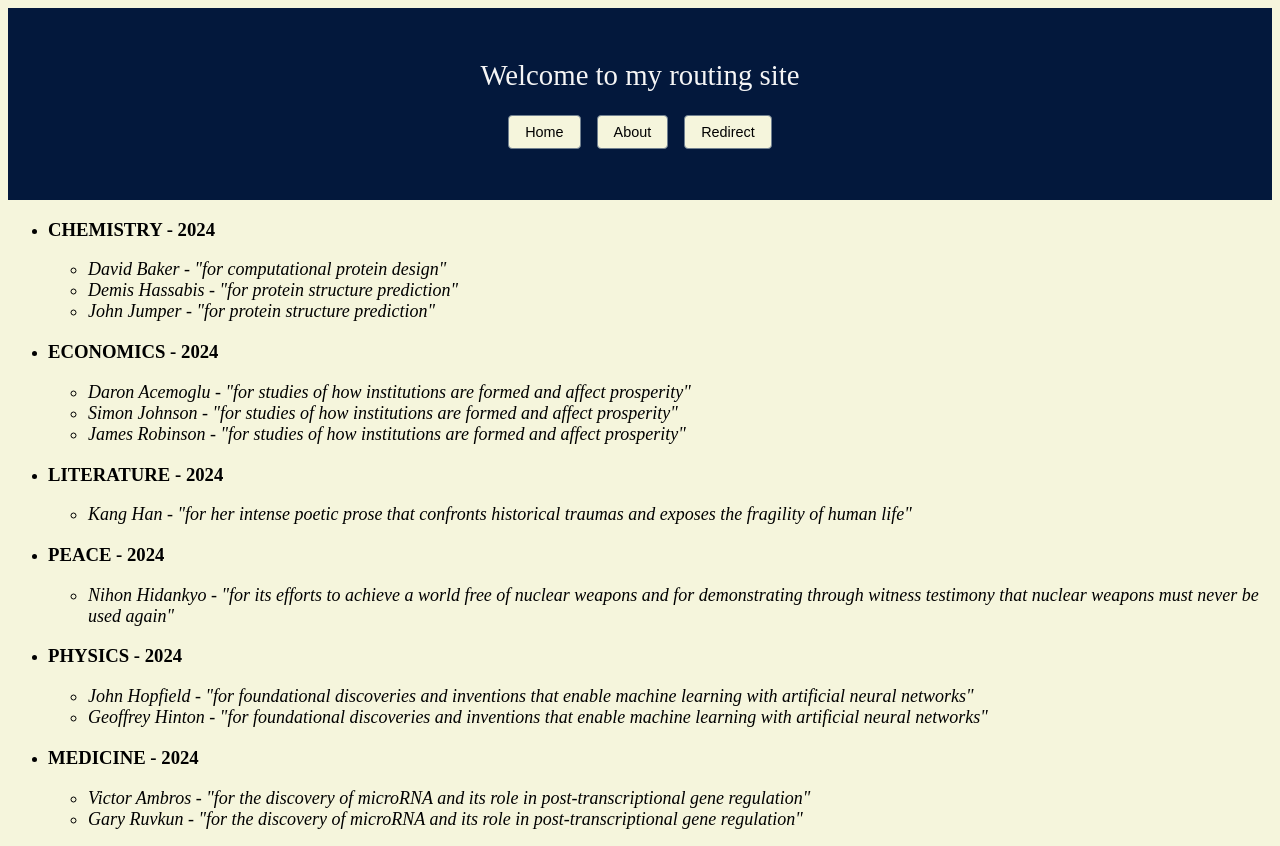
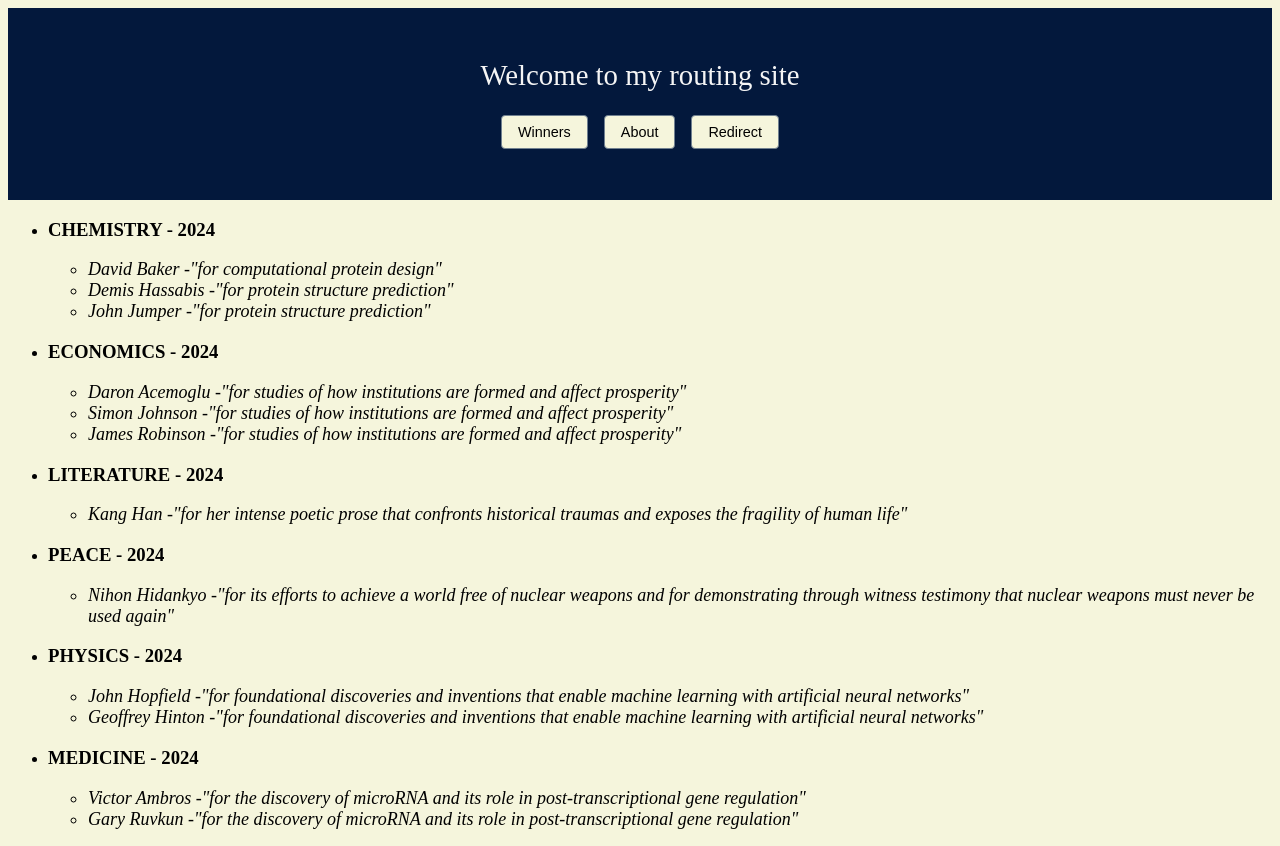
Before and after one commit to DefyCab/React_Query_TS, a React (Vite) app: page / in a window 1280 px wide. Built offline with nearby package versions, Linux system fonts and the light colour scheme.

Commit message:
next step use useMutation

```diff
--- a/src/components/Navbar.tsx
+++ b/src/components/Navbar.tsx
@@ -7,7 +7,7 @@ export const Navbar = () => {
     <header className="header-container">
       <h1 className="header"> Welcome to my routing site</h1>
       <section className="button-container">
-        <button onClick={() => navigate("/")}>Home</button>
+        <button onClick={() => navigate("/")}>Winners</button>
         <button onClick={() => navigate("/about")}>About</button>
         <button onClick={() => navigate("/redirect")}>Redirect</button>
       </section>
--- a/src/components/pages/Home.tsx
+++ b/src/components/pages/Home.tsx
@@ -1,9 +1,7 @@
-import React, { useState } from "react";
 import { useQuery, useMutation } from "@tanstack/react-query";
 import nobelPrizeList from "../../fixtures/prizes.json";
 
 export const Home = () => {
-  const [winners, setWinners] = useState();
   const prizes = nobelPrizeList.prizes;
 
   const wait = (ms: number) =>
@@ -15,11 +13,13 @@ export const Home = () => {
   });
 
   if (prizeQuery.isLoading) return <p>Loading...</p>;
+  if (prizeQuery.isError) return <pre>{JSON.stringify(prizeQuery.error)}</pre>;
 
   return (
     <>
       <ul>
-        {prizes.map((prize: any) => (
+        {prizeQuery.data ? (
+          prizeQuery.data.map((prize: any) => (
             <li key={prize.id}>
               <h3>
                 {prize.category.toUpperCase()} - {prize.year}
@@ -30,13 +30,16 @@ export const Home = () => {
                     style={{ fontSize: "large", fontStyle: "italic" }}
                     key={laureate.id}
                   >
-                  {laureate.firstname} {laureate.surname} -{" "}
+                    {laureate.firstname} {laureate.surname} -
                     {laureate.motivation}
                   </li>
                 ))}
               </ul>
             </li>
-        ))}
+          ))
+        ) : (
+          <p>Error loading...</p>
+        )}
       </ul>
     </>
   );
```
Lines whose indentation alone changed are shown as unchanged.
